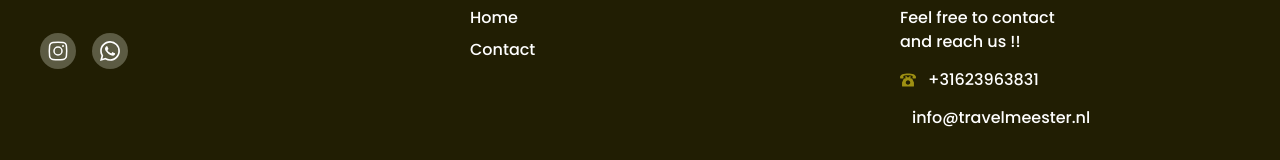
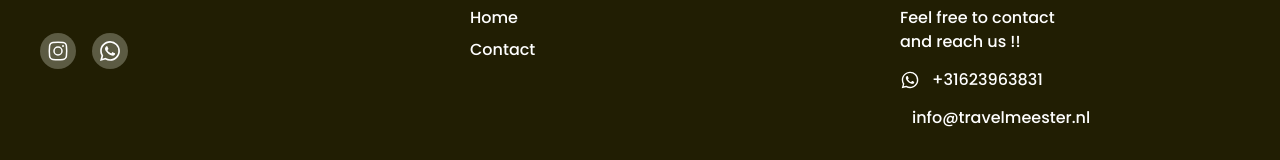
Before and after one commit to amanullhazoha/rate-hawk, a Next.js app: page /contact in a window 1280 px wide. Shown: the part 1595-1755 px from the top of the page. Built offline with nearby package versions, Linux system fonts and the light colour scheme; no server answers.

Commit message:
time format

```diff
--- a/src/assets/icons/social/WhatsappIcon.tsx
+++ b/src/assets/icons/social/WhatsappIcon.tsx
@@ -1,4 +1,4 @@
-const WhatsappIcon = ({ className }: { className: string }) => {
+const WhatsappIcon = ({ className }: { className?: string }) => {
   return (
     <svg
       className={className}
--- a/src/components/layoutSection/UserLayout.tsx
+++ b/src/components/layoutSection/UserLayout.tsx
@@ -306,7 +306,7 @@ const UserLayout = ({
               <div className="flex flex-col gap-3.5 text-white text-base font-medium">
                 <p>Feel free to contact and reach us !!</p>
                 <p className="flex gap-3 items-center">
-                  <PhoneIcon />
+                  <WhatsappIcon className="w-5 h-5" />
                   <a href="tel:+31623963831">+31623963831</a>
                 </p>
 
```
